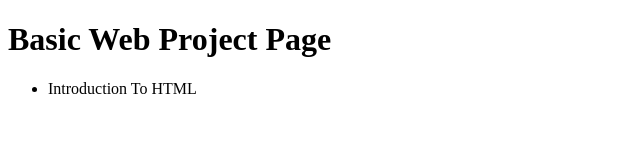
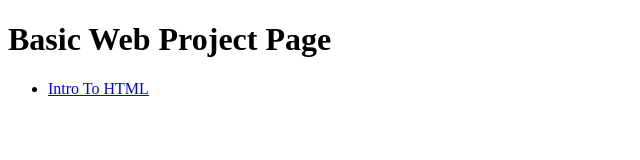
Before and after one commit to agh092362/beginninghtml, a plain HTML site: page index.html in a window 1280 px wide. Shown: the whole page, without its empty margins (0-640 px from the left). Drawn offline with Linux system fonts and the light colour scheme.

Commit message:
Update index.html

```diff
--- a/index.html
+++ b/index.html
@@ -9,6 +9,6 @@
 <body>
   <h1>Basic Web Project Page</h1>
 <ul>
-    <li>Introduction To HTML</li>
+    <li><a href="intro_to_html/index.html" target="_blank">Intro To HTML</a></li>
 
 </body>
```
